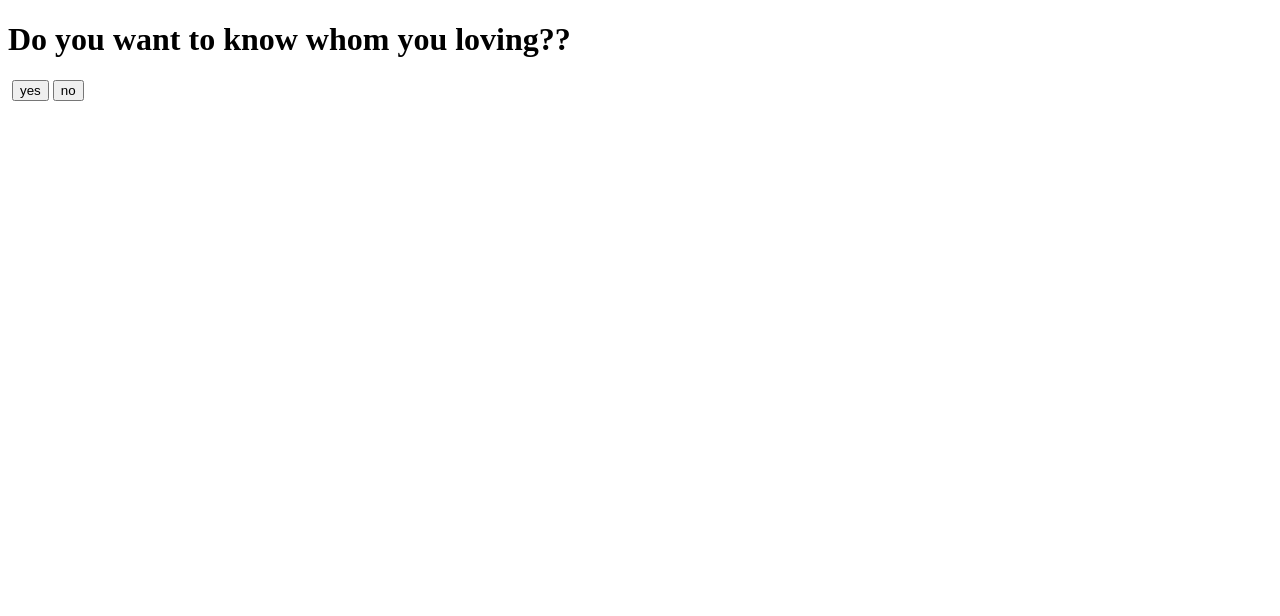
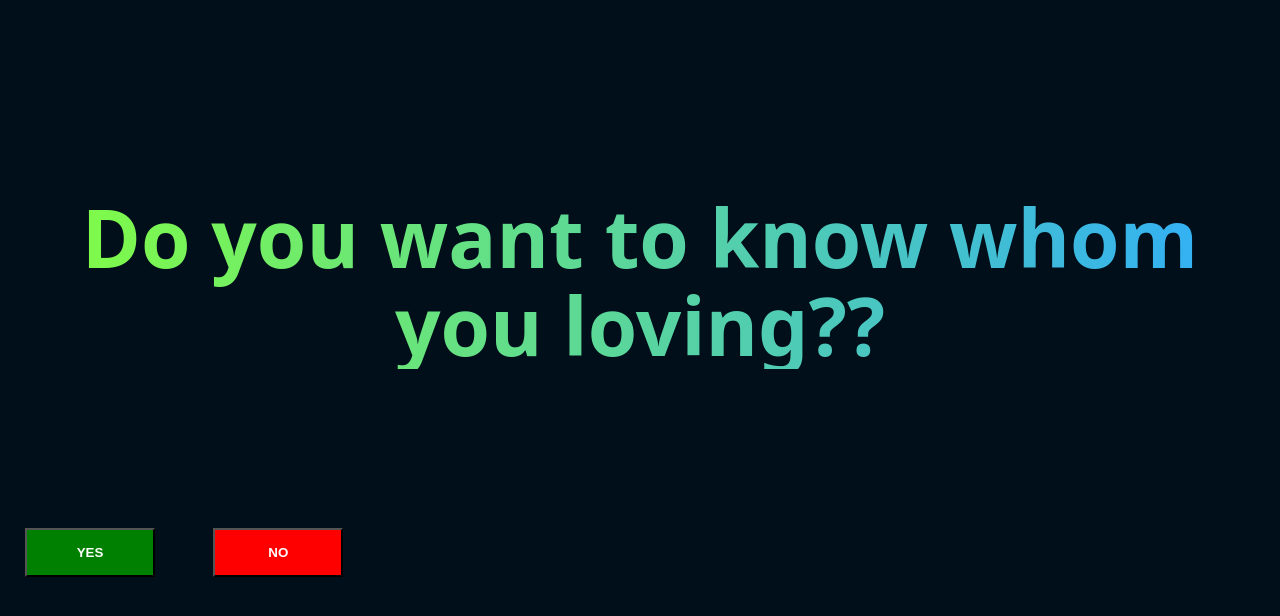
Before and after one commit to chichichi2203/for-my-love-2, a plain HTML site: page index.html in a window 1280 px wide. Drawn offline with Linux system fonts and the light colour scheme.

Commit message:
Update index.html

```diff
--- a/index.html
+++ b/index.html
@@ -3,14 +3,19 @@
   <head>
     <meta charset="utf-8">
     <title>love</title>
+    <link rel="stylesheet" href="style.css">
     <script type="text/javascript">
       function saipic() {
+        var th= document.getElementById("tex");
+        th.innerHTML="You loving this innocent fellow";
         var ch = document.getElementById("my_img");
 
         ch.src="https://drive.google.com/thumbnail?id=1bNXEBTAmGfC2pqfu41ACGeXZ6vn4df4w";
 
       }
       function angry(){
+        var th= document.getElementById("tex");
+        th.innerHTML="Abba! Please click yes na?";
         var ch = document.getElementById("my_img");
 
         ch.src="https://drive.google.com/thumbnail?id=1MkUxyJ5Cv7HjepDrYI4S16YHEvxK44nh";
@@ -19,10 +24,17 @@
   </head>
   <body>
     <div class="teji">
-      <h1>Do you want to know whom you loving??</h1>
-      <img id="my_img" src="" alt="">
-      <button type="button" onclick="saipic()" name="button">yes</button>
-      <button type="button" onclick='angry()' name="button">no</button>
+      <article >
+        <h1 id="tex" class="tex">Do you want to know whom you loving??</h1>
+
+      </article>
+
+      <br>
+      <br>
+      <img id="my_img" src="" alt="" class="im">
+      <br>
+      <button class="btn-red-tr" type="button" onclick="saipic()" name="button">yes</button>
+      <button class="btn-green-tr" type="button" onclick='angry()' name="button">no</button>
 
     </div>
 
```
